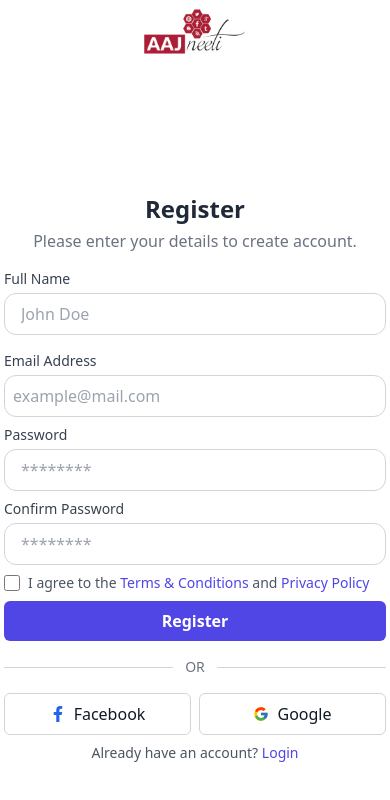
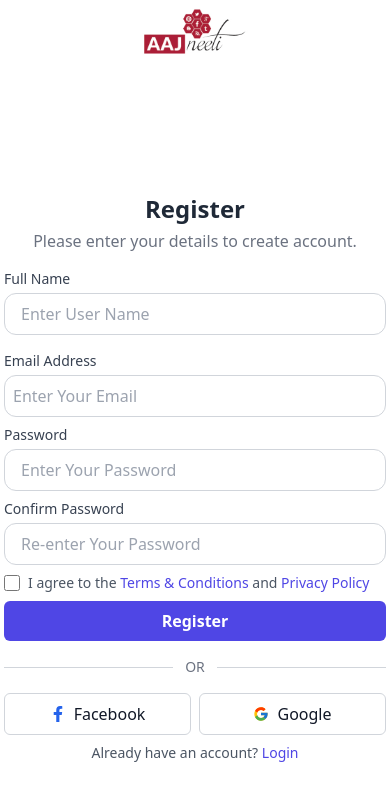
Before and after one commit to preeti20sharma/aajneeti-HRMS, a React (Vite) app: page /register in a window 390 px wide. Shown: the top 800 px of the page. Built offline with nearby package versions, Linux system fonts and the light colour scheme.

Commit message:
manage responsiveness

```diff
--- a/src/routes/Employee.jsx
+++ b/src/routes/Employee.jsx
@@ -77,7 +77,7 @@ const Employees = () => {
     };
 
     return (
-        <div className="w-full mx-auto p-2 bg-slate-50 dark:bg-slate-900 rounded-2xl shadow-lg text-slate-800 dark:text-slate-100">
+        <div className="w-full mx-auto  bg-slate-50 dark:bg-slate-900 rounded-2xl shadow-lg text-slate-800 dark:text-slate-100">
             {/* Header */}
             <div className="flex flex-row sm:p-4 items-center justify-between mb-6 ">
                 <div className="flex flex-col">
--- a/src/routes/Leaves.jsx
+++ b/src/routes/Leaves.jsx
@@ -62,7 +62,7 @@ const Leaves = () => {
     };
 
     return (
-        <div className="w-full mx-auto p-4 bg-slate-50 dark:bg-slate-900 rounded-2xl shadow-lg text-slate-800 dark:text-slate-100">
+        <div className="w-full mx-auto  bg-slate-50 dark:bg-slate-900 rounded-2xl shadow-lg text-slate-800 dark:text-slate-100">
             {/* Header */}
             <div className="flex items-center justify-between mb-6 sm:p-4">
                 {/* Left: Title + Breadcrumb */}
--- a/src/routes/RemoteWork.jsx
+++ b/src/routes/RemoteWork.jsx
@@ -54,7 +54,7 @@ const RemoteWork = () => {
     };
 
     return (
-        <div className="w-full mx-auto p-4 bg-slate-50 dark:bg-slate-900 rounded-2xl shadow-lg text-slate-800 dark:text-slate-100">
+        <div className="w-full mx-auto  bg-slate-50 dark:bg-slate-900 rounded-2xl shadow-lg text-slate-800 dark:text-slate-100">
             {/* Header */}
             <div className="flex items-center justify-between mb-6 sm:p-4">
                 <div className="flex flex-col">
--- a/src/routes/ShortLeaves.jsx
+++ b/src/routes/ShortLeaves.jsx
@@ -56,7 +56,7 @@ const ShortLeaves = () => {
     };
 
     return (
-        <div className="w-full mx-auto p-4 bg-slate-50 dark:bg-slate-900 rounded-2xl shadow-lg text-slate-800 dark:text-slate-100">
+        <div className="w-full mx-auto  bg-slate-50 dark:bg-slate-900 rounded-2xl shadow-lg text-slate-800 dark:text-slate-100">
             {/* Header */}
             <div className="flex items-center justify-between mb-6 sm:p-4">
                 {/* Left: Title + Breadcrumb */}
--- a/src/routes/WorkingHours.jsx
+++ b/src/routes/WorkingHours.jsx
@@ -89,7 +89,7 @@ const WorkingHours = () => {
 
     // ------------------- JSX -------------------
     return (
-        <div className="w-full mx-auto p-4 bg-slate-50 dark:bg-slate-900 rounded-2xl shadow-lg text-slate-800 dark:text-slate-100">
+        <div className="w-full mx-auto  bg-slate-50 dark:bg-slate-900 rounded-2xl shadow-lg text-slate-800 dark:text-slate-100">
 
             {/* ---------- Header Section ---------- */}
             <div className="flex items-center justify-between mb-6 sm:p-4">
--- a/src/routes/login/Login.jsx
+++ b/src/routes/login/Login.jsx
@@ -39,7 +39,7 @@ const Login = () => {
                             </label>
                             <input
                                 type="email"
-                                placeholder="example@mail.com"
+                                placeholder="Enter Your Email"
                                 className="mt-1 w-full px-2 py-2 border border-gray-300 dark:border-gray-600 rounded-xl bg-white dark:bg-gray-700 text-gray-900 dark:text-gray-100 focus:ring-2 focus:ring-indigo-400 focus:outline-none transition-colors"
                             />
                         </div>
@@ -51,7 +51,7 @@ const Login = () => {
                             </label>
                             <input
                                 type="password"
-                                placeholder="********"
+                                placeholder="Enter Your Password"
                                 className="mt-1 w-full px-4 py-2 border border-gray-300 dark:border-gray-600 rounded-xl bg-white dark:bg-gray-700 text-gray-900 dark:text-gray-100 focus:ring-2 focus:ring-indigo-400 focus:outline-none transition-colors"
                             />
                         </div>
--- a/src/routes/register/Register.jsx
+++ b/src/routes/register/Register.jsx
@@ -38,7 +38,7 @@ const Register = () => {
                                 </label>
                                 <input
                                     type="text"
-                                    placeholder="John Doe"
+                                    placeholder="Enter User Name"
                                     className="mt-1 w-full px-4 py-2 border border-gray-300 dark:border-gray-600 rounded-xl bg-white dark:bg-gray-700 text-gray-900 dark:text-gray-100 focus:ring-2 focus:ring-indigo-400 focus:outline-none transition-colors"
                                 />
                             </div>
@@ -50,7 +50,7 @@ const Register = () => {
                                 </label>
                                 <input
                                     type="email"
-                                    placeholder="example@mail.com"
+                                    placeholder="Enter Your Email"
                                     className="mt-1 w-full px-2 py-2 border border-gray-300 dark:border-gray-600 rounded-xl bg-white dark:bg-gray-700 text-gray-900 dark:text-gray-100 focus:ring-2 focus:ring-indigo-400 focus:outline-none transition-colors"
                                 />
                             </div>
@@ -62,7 +62,7 @@ const Register = () => {
                                 </label>
                                 <input
                                     type="password"
-                                    placeholder="********"
+                                    placeholder="Enter Your Password"
                                     className="mt-1 w-full px-4 py-2 border border-gray-300 dark:border-gray-600 rounded-xl bg-white dark:bg-gray-700 text-gray-900 dark:text-gray-100 focus:ring-2 focus:ring-indigo-400 focus:outline-none transition-colors"
                                 />
                             </div>
@@ -74,7 +74,7 @@ const Register = () => {
                                 </label>
                                 <input
                                     type="password"
-                                    placeholder="********"
+                                    placeholder="Re-enter Your Password"
                                     className="mt-1 w-full px-4 py-2 border border-gray-300 dark:border-gray-600 rounded-xl bg-white dark:bg-gray-700 text-gray-900 dark:text-gray-100 focus:ring-2 focus:ring-indigo-400 focus:outline-none transition-colors"
                                 />
                             </div>
```
